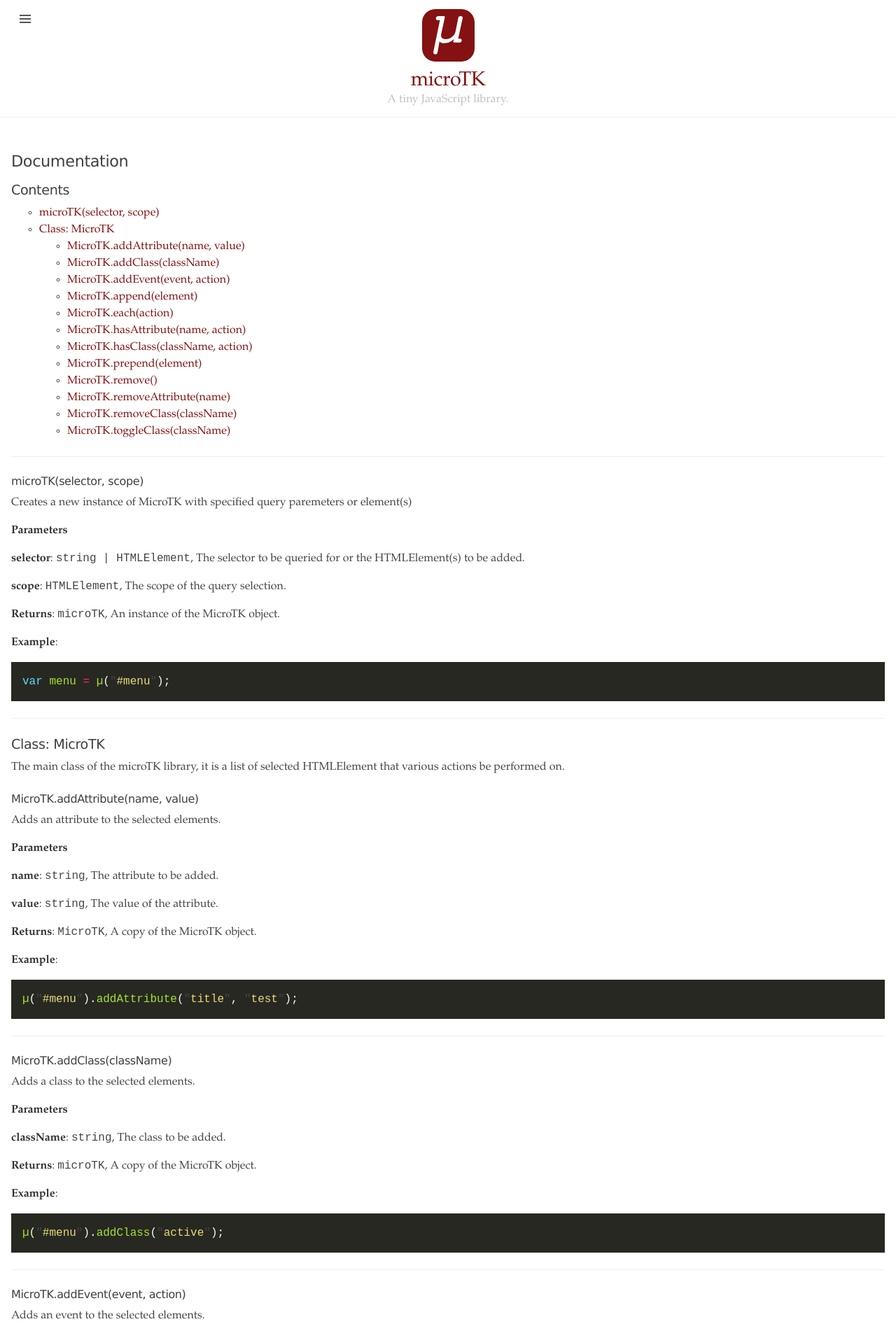
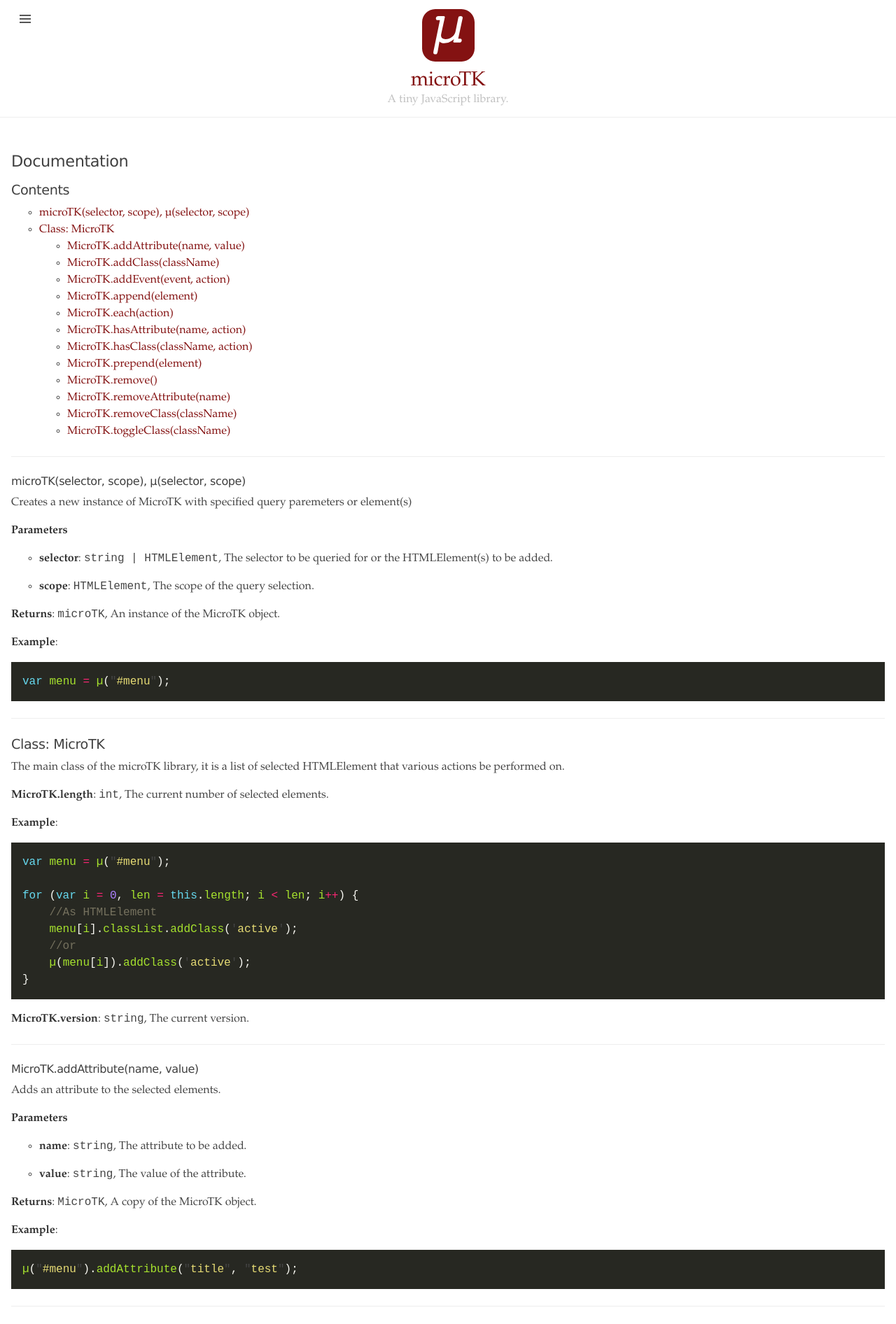
Before and after one commit to microTK/microTK.github.io, a Jekyll site: the page built from documentation.md, in a window 1280 px wide. Shown: the top 1892 px of the page at 70% size. Built offline with Jekyll 4.4.1, drawn with Linux system fonts in a browser that asks for light colours.

Commit message:
Updated documentation, added description, css fixes

````diff
--- a/_config.yml
+++ b/_config.yml
@@ -3,7 +3,7 @@
 # Setup
 title:               microTK
 tagline:             'A tiny JavaScript library.'
-description:         ''
+description:         'MicriTK is a tiny (>10k), minimalistic, and fast Javascript library for when every byte counts. '
 url:                 'http://microtk.io'
 baseurl:             ''
 
--- a/_includes/sidebar.html
+++ b/_includes/sidebar.html
@@ -4,9 +4,9 @@
 
 <!-- Toggleable sidebar -->
 <div class="sidebar" id="sidebar">
-  <div class="sidebar-item">
+  <!--<div class="sidebar-item">
     <p>{{ site.description }}</p>
-  </div>
+  </div>-->
 
   <nav class="sidebar-nav">
     <a class="sidebar-nav-item{% if page.url == site.baseurl %} active{% endif %}" href="{{ site.baseurl }}/">Home</a>
--- a/assets/css/syntax.css
+++ b/assets/css/syntax.css
@@ -1,7 +1,8 @@
 .highlight pre, pre.highlight { background-color: #272822; overflow: auto; padding: 1em;}
 .highlight .hll { background-color: #272822; }
 .highlight .c { color: #75715e } /* Comment */
-.highlight .err { color: #960050; background-color: #272822 } /* Error */
+/*.highlight .err { color: #960050; background-color: #272822 } /* Error */
+.highlight .err { color: #a6e22e; background-color: #272822 }
 .highlight .k { color: #66d9ef } /* Keyword */
 .highlight .l { color: #ae81ff } /* Literal */
 .highlight .n { color: #f8f8f2 } /* Name */
--- a/documentation.md
+++ b/documentation.md
@@ -12,15 +12,15 @@ author: Todd Henderson
 
 ---
 
-### microTK(selector, scope)
+### microTK(selector, scope), µ(selector, scope)
 
 Creates a new instance of MicroTK with specified query paremeters or element(s)
 
 **Parameters**
 
-**selector**: `string | HTMLElement`, The selector to be queried for or the HTMLElement(s) to be added.
+ - **selector**: `string | HTMLElement`, The selector to be queried for or the HTMLElement(s) to be added.
 
-**scope**: `HTMLElement`, The scope of the query selection.
+ - **scope**: `HTMLElement`, The scope of the query selection.
 
 **Returns**: `microTK`, An instance of the MicroTK object.
 
@@ -36,15 +36,34 @@ var menu = µ("#menu");
 The main class of the microTK library, it is a list of selected HTMLElement
 that various actions be performed on.
 
+**MicroTK.length**: `int`, The current number of selected elements.
+
+**Example**:
+
+```js
+var menu = µ("#menu");
+
+for (var i = 0, len = this.length; i < len; i++) {
+    //As HTMLElement
+    menu[i].classList.addClass('active');
+    //or
+    µ(menu[i]).addClass('active');
+}
+```
+
+**MicroTK.version**: `string`, The current version.
+
+****************
+
 ### MicroTK.addAttribute(name, value)
 
 Adds an attribute to the selected elements.
 
 **Parameters**
 
-**name**: `string`, The attribute to be added.
+ - **name**: `string`, The attribute to be added.
 
-**value**: `string`, The value of the attribute.
+ - **value**: `string`, The value of the attribute.
 
 **Returns**: `MicroTK`, A copy of the MicroTK object.
 
@@ -62,7 +81,7 @@ Adds a class to the selected elements.
 
 **Parameters**
 
-**className**: `string`, The class to be added.
+ - **className**: `string`, The class to be added.
 
 **Returns**: `microTK`, A copy of the MicroTK object.
 
@@ -80,9 +99,9 @@ Adds an event to the selected elements.
 
 **Parameters**
 
-**event**: `string`, Event to be added.
+ - **event**: `string`, Event to be added.
 
-**action**: `function`, Function to be run on event.
+ - **action**: `function`, Function to be run on event.
 
 **Returns**: `microTK`, A copy of the MicroTK object.
 
@@ -102,9 +121,9 @@ Appends an HTMLElement into the selected elements.
 
 **Parameters**
 
-**element**: `HTMLElement`, Element to be removed.
+ - **element**: `HTMLElement`, Element to be removed.
 
-**Returns**: `microTK`, A copy of the MicroTK object.
+ **Returns**: `microTK`, A copy of the MicroTK object.
 
 **Example**:
 
@@ -121,9 +140,9 @@ Performs an action on the selected elements
 
 **Parameters**
 
-**action**: `elementAction`, Function to be run when the element has providec class.
+ - **action**: `elementAction`, Function to be run when the element has providec class.
 
-**Returns**: `microTK`, A copy of the MicroTK object.
+ **Returns**: `microTK`, A copy of the MicroTK object.
 
 **Example**:
 
@@ -141,9 +160,9 @@ Checks to see if elements contains provided class and performs provided action.
 
 **Parameters**
 
-**name**: `string`, The attribute to be added.
+ - **name**: `string`, The attribute to be added.
 
-**action**: `elementAction`, Function to be run when the element has provided attribute.
+ - **action**: `elementAction`, Function to be run when the element has provided attribute.
 
 **Returns**: `microTK`, A copy of the MicroTK object.
 
@@ -163,9 +182,9 @@ Checks to see ff elements contains provided class and performs provided action.
 
 **Parameters**
 
-**className**: `string`, Element to be tested for.
+ - **className**: `string`, Element to be tested for.
 
-**action**: `elementAction`, Function to be run when the element has providec class.
+ - **action**: `elementAction`, Function to be run when the element has providec class.
 
 **Returns**: `microTK`, A copy of the MicroTK object.
 
@@ -185,7 +204,7 @@ Prepends an HTMLElement into the selected elements.
 
 **Parameters**
 
-**element**: `HTMLElement`, Element to be removed.
+ - **element**: `HTMLElement`, Element to be removed.
 
 **Returns**: `microTK`, A copy of the MicroTK object.
 
@@ -204,7 +223,7 @@ Removes the selected elements from the DOM.
 
 **Returns**: `microTK`, A copy of the MicroTK object.
 
-**Example**:
+ - **Example**:
 
 ```js
 µ("#menu").remove();
@@ -218,7 +237,7 @@ Removes an attribute from the selected elements.
 
 **Parameters**
 
-**name**: `string`, The attribute to be added.
+ - **name**: `string`, The attribute to be added.
 
 **Returns**: `microTK`, A copy of the MicroTK object.
 
@@ -236,7 +255,7 @@ Removes a class from the selected elements.
 
 **Parameters**
 
-**className**: `string`, Class to be removed.
+ - **className**: `string`, Class to be removed.
 
 **Returns**: `microTK`, A copy of the MicroTK object.
 
@@ -254,7 +273,7 @@ Toggles a class in selected elements.
 
 **Parameters**
 
-**className**: `string`, Class to be toggled.
+ - **className**: `string`, Class to be toggled.
 
 **Returns**: `microTK`, A copy of the MicroTK object.
 
````
